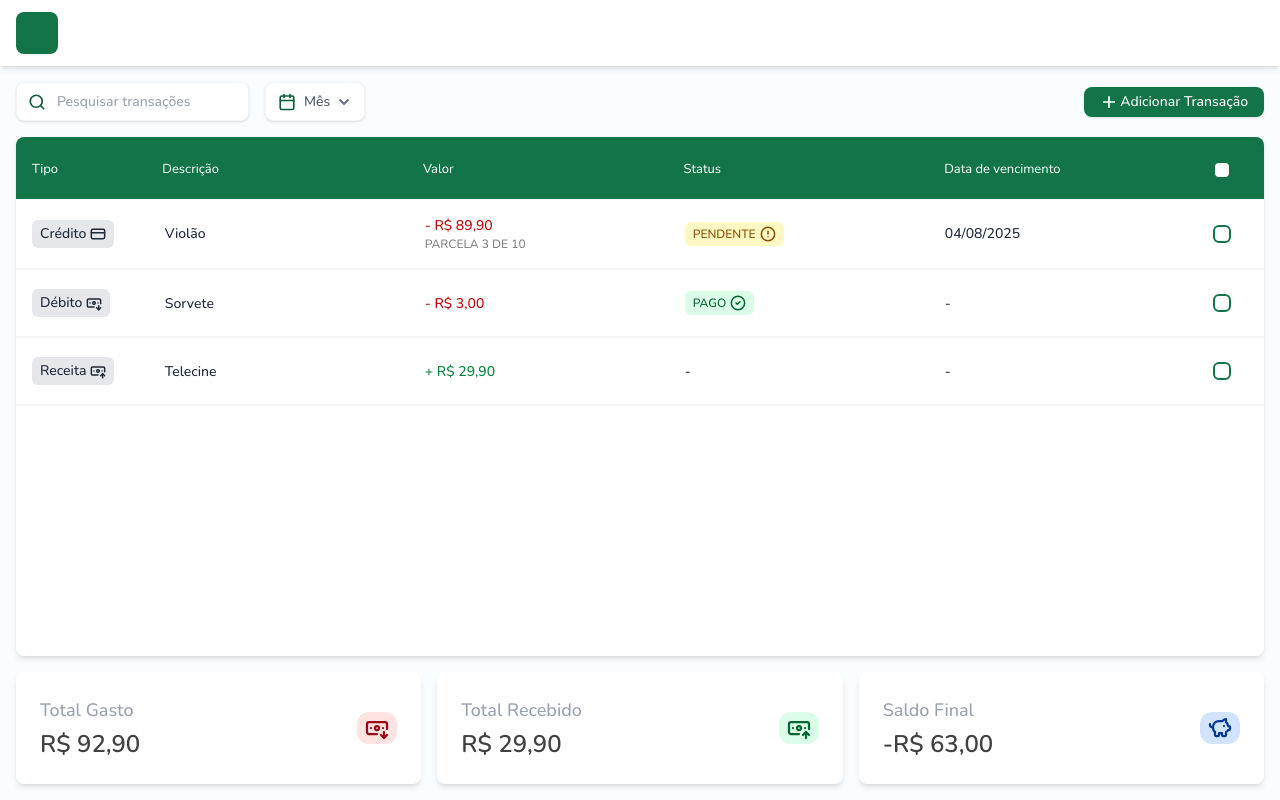
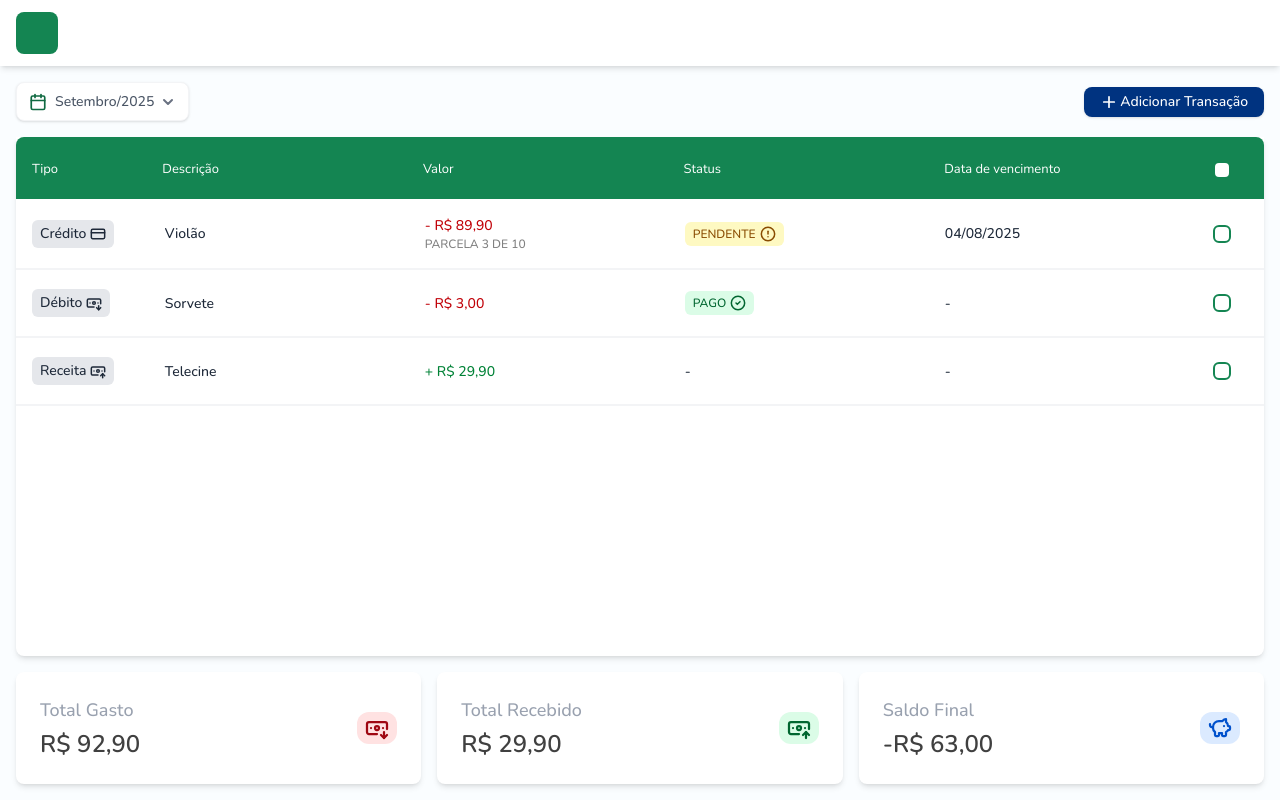
Before and after one commit to faelcjeronymo/financial-organizer, a Next.js app: page / in a window 1280 px wide. Built offline with nearby package versions, Linux system fonts and the light colour scheme.

Commit message:
layout improvements

```diff
--- /dev/null
+++ b/src/app/_components/Button/index.tsx
@@ -0,0 +1,37 @@
+import React from "react";
+
+interface ButtonProps {
+    className?: string,
+    onClick?: (event: React.MouseEvent<HTMLButtonElement>) => void,
+    text?: string,
+    icon?: React.ReactNode,
+    type?: "button" | "submit" | "reset",
+    color?: "primary" | "secondary",
+    onlyIcon?: boolean
+}
+
+const Button = (props: ButtonProps) => {
+    const { className, onClick, text, icon, type = "button", color, onlyIcon = false } = props;
+
+    let buttonColor = "";
+
+    switch (color) {
+        case "primary":
+            buttonColor = "bg-primary-500 text-white hover:bg-primary-600";
+            break;
+        case "secondary":
+            buttonColor = "bg-secondary-500 text-white hover:bg-secondary-600";
+            break;
+        default:
+            buttonColor = "bg-gray-200 text-neutral-700 hover:bg-gray-600";
+    }
+
+    return (
+        <button className={`flex justify-center items-center ms-auto border-0 rounded-lg px-4 py-1.5 h-[38] cursor-pointer transition-colors shadow ${buttonColor} ${className || ""}`.trim()} onClick={onClick} type={type}>
+            {icon && <span className="me-0.5">{icon}</span>}
+            {!onlyIcon && text && <span className="leading-4">{text}</span>}
+        </button>
+    );
+}
+
+export default Button;
--- a/src/app/_components/Dropdown/index.tsx
+++ b/src/app/_components/Dropdown/index.tsx
@@ -8,7 +8,6 @@ interface DropdownProps {
     icon?: ReactNode,
     label: string,
     items: Array<DropdownMenuItemProps> | Array<DropdownGroup>,
-    isSelect?: boolean
 }
 
 export interface DropdownGroup {
@@ -19,7 +18,7 @@ export interface DropdownGroup {
 export interface DropdownMenuItemProps {
     label: string,
     // action?: (event: MouseEvent) => void,
-    action?: (...args: any[]) => any,
+    action?: (event: React.MouseEvent) => void,
     href?: string,
     selected?: boolean
 }
@@ -28,6 +27,7 @@ export interface DropdownMenuProps {
     children: ReactNode,
     isClosed: boolean,
     ref: React.Ref<HTMLDivElement> | null,
+    alignment?: "left" | "right"
 }
 
 export interface DropdownButtonProps {
@@ -37,24 +37,14 @@ export interface DropdownButtonProps {
 }
 
 const Dropdown = (props: DropdownProps) => {
-    const { icon, label, items, isSelect } = props;
+    const { icon, label, items } = props;
     const [isClosed, setIsClosed] = useState(true);
     const buttonRef = useRef<HTMLButtonElement | null>(null);
     const menuRef = useRef<HTMLDivElement | null>(null);
     const menuItems: Array<JSX.Element> = [];
-    const [dropdownLabel, setDropdownLabel] = useState(label);
 
     const closeOnButtonClick = () => {
         setIsClosed(!isClosed);
-    }
-
-    const changeDropdownLabel = (newLabel: string) => {
-        setDropdownLabel(newLabel);
-    }
-
-    const selectDropdownAction = (funcaoPassada: (...args: any[]) => any, newLabel: string) => {
-        changeDropdownLabel(newLabel);
-        funcaoPassada();
     }
 
     //TODO: Refactor and use useCallback hook
@@ -76,7 +66,6 @@ const Dropdown = (props: DropdownProps) => {
         };
     }, []);
 
-    //TODO: Maybe will be better change "items"/"currentItems" to "content"
     for (const item in items) {
         if ('items' in items[item]) {
             const currentItem = items[item] as DropdownGroup;
@@ -91,40 +80,41 @@ const Dropdown = (props: DropdownProps) => {
                 const currentOptions = currentItem.items;
 
                 for (const option in currentOptions) {
-                    const newLabel = `${currentItem.title}/${currentOptions[option].label}`;
-
-                    // if (currentOptions[option].selected) {
-                    //     changeDropdownLabel(newLabel);
-                    // }
-
                     menuItems.push(
-                        <DropdownMenuItem key={crypto.randomUUID()} label={currentOptions[option].label} action={isSelect ? () => { selectDropdownAction(currentOptions[option].action!, newLabel) } : currentOptions[option].action }/>
+                        <DropdownMenuItem key={Math.random()} label={currentOptions[option].label} action={currentOptions[option].action} selected={currentOptions[option].selected}/>
                     );
                 }
             }
         } else {
             const currentItem = items[item] as DropdownMenuItemProps;
 
-            const newLabel = `${currentItem.label}`;
-
-            // if (currentItem.selected) {
-            //     changeDropdownLabel(newLabel);
-            // }
-
             menuItems.push(
-                <DropdownMenuItem key={crypto.randomUUID()} label={currentItem.label} action={isSelect ? (e) => { e.preventDefault(); selectDropdownAction(currentItem.action!, newLabel) } : currentItem.action }/>
+                <DropdownMenuItem key={Math.random()} label={currentItem.label} action={currentItem.action} selected={currentItem.selected}/>
             );
         }
+    }
+
+    const checkDropdownAlignment = () => {
+        if (menuRef.current) {
+            const rect = menuRef.current.getBoundingClientRect();
+            const screenWidth = window.innerWidth;
+
+            if (rect.left < 0) {
+                return "left";
+            } else if (rect.right > screenWidth) {
+                return "right";
+            }
+        }
+        return "left";
     }
 
     return (
         <div className="relative">
             <DropdownButton action={closeOnButtonClick} ref={buttonRef}>
                 {icon}
-                <div className="px-2 pe-1.5 text-gray-600">{dropdownLabel}</div>
+                <div className="px-2 pe-1.5 text-gray-600">{label}</div>
             </DropdownButton>
-            {/* TODO: mapear os items através de um objeto */}
-            <DropdownMenu isClosed={isClosed} ref={menuRef}>
+            <DropdownMenu isClosed={isClosed} ref={menuRef} alignment={checkDropdownAlignment()}>
                 {menuItems}
             </DropdownMenu>
         </div>
@@ -143,10 +133,21 @@ const DropdownButton = (props: DropdownButtonProps) => {
 }
 
 const DropdownMenu = (props: DropdownMenuProps) => {
-    const { children, isClosed } = props;
+    const { children, isClosed, alignment = "left" } = props;
+
+    let menuClassName: string = `absolute z-10 mt-2 w-56 origin-top-right rounded-md bg-white border-0 shadow-md transition focus:outline-hidden data-closed:scale-95 data-closed:transform data-closed:opacity-0 data-enter:duration-100 data-enter:ease-out data-leave:duration-75 data-leave:ease-in max-h-[468px] overflow-auto`;
+
+    switch (alignment) {
+        case "right":
+            menuClassName = `${menuClassName} right-0`.trim();
+            break;
+        case "left":
+            menuClassName = `${menuClassName} left-0`.trim();
+            break;
+    }
 
     const menuProps = {
-        "className": "absolute right-0 z-10 mt-2 w-56 origin-top-right rounded-md bg-white border border-gray-100 shadow-md transition focus:outline-hidden data-closed:scale-95 data-closed:transform data-closed:opacity-0 data-enter:duration-100 data-enter:ease-out data-leave:duration-75 data-leave:ease-in max-h-[468px] overflow-auto",
+        "className": menuClassName,
     };
 
     if (!isClosed) {
@@ -168,9 +169,9 @@ const DropdownMenu = (props: DropdownMenuProps) => {
 }
 
 const DropdownMenuItem = (props: DropdownMenuItemProps) => {
-    const { label, href = "#", action = undefined } = props;
+    const { label, href = "#", action = undefined, selected = false } = props;
 
-    const itemStyle = "block px-4 py-2 text-sm text-gray-700 hover:bg-gray-100 data-focus:bg-gray-100 data-focus:text-gray-900 data-focus:outline-hidden transition";
+    const itemStyle = `block px-4 py-2 text-sm text-gray-700 hover:bg-gray-100 data-focus:bg-gray-100 data-focus:text-gray-900 data-focus:outline-hidden transition ${selected ? "bg-primary-500 text-white hover:bg-primary-600" : ""}`;
 
     return (
         <a href={href} onClick={(e) => { action!(e) }} className={itemStyle}>
--- a/src/app/globals.css
+++ b/src/app/globals.css
@@ -2,6 +2,18 @@
 
 @theme {
   --color-primary-50: #e0faee;
+  --color-primary-100: #c1f6de;
+  --color-primary-200: #83ecbd;
+  --color-primary-300: #45e39c;
+  --color-primary-400: #1dc378;
+  --color-primary-500: #148552;
+  --color-primary-600: #106a42;
+  --color-primary-700: #0c5031;
+  --color-primary-800: #083521;
+  --color-primary-900: #041b10;
+  --color-primary-950: #020d08;
+
+  /* --color-primary-50: #e0faee;
   --color-primary-100: #bdf4da;
   --color-primary-200: #80eab8;
   --color-primary-300: #3ee094;
@@ -11,19 +23,19 @@
   --color-primary-700: #0b462b;
   --color-primary-800: #08301d;
   --color-primary-900: #04160d;
-  --color-primary-950: #020d08;
+  --color-primary-950: #020d08; */
 
-  --color-secondary-50: #d2e3fe;
-  --color-secondary-100: #a5c7fd;
-  --color-secondary-200: #4b8efc;
-  --color-secondary-300: #045deb;
-  --color-secondary-400: #033991;
-  --color-secondary-500: #011638;
-  --color-secondary-600: #01122d;
-  --color-secondary-700: #010e23;
-  --color-secondary-800: #000814;
-  --color-secondary-900: #00040a;
-  --color-secondary-950: #000205;
+  --color-secondary-50: #dbeaff;
+  --color-secondary-100: #b3d1ff;
+  --color-secondary-200: #66a3ff;
+  --color-secondary-300: #1a75ff;
+  --color-secondary-400: #0051cc;
+  --color-secondary-500: #003380;
+  --color-secondary-600: #002966;
+  --color-secondary-700: #001e4d;
+  --color-secondary-800: #001433;
+  --color-secondary-900: #000a1a;
+  --color-secondary-950: #00060f;
 }
 
 html, body {
--- a/src/app/page.tsx
+++ b/src/app/page.tsx
@@ -1,19 +1,20 @@
 'use client';
 
-import { BanknoteArrowDown, BanknoteArrowUp, Calendar, PiggyBank, Plus, Search } from "lucide-react";
+import { BanknoteArrowDown, BanknoteArrowUp, Calendar, PiggyBank, Plus } from "lucide-react";
 import Dropdown, { DropdownGroup } from "./_components/Dropdown";
 import TransactionsTable, { Transaction } from "./_components/TransactionsTable";
 import DataCard from "./_components/DataCard";
 import { PaymentType, TransactionType } from "./_components/Transaction";
 import { useEffect, useState } from "react";
-import CustomInput from "./_components/CustomInput";
+import Button from "./_components/Button";
+
+const monthNames = [
+    "Janeiro", "Fevereiro", "Março", "Abril", "Maio", "Junho",
+    "Julho", "Agosto", "Setembro", "Outubro", "Novembro", "Dezembro"
+];
 
 function getMonths(changeMonth: (year: number, month: number) => void, selectedYear: number, selectedMonth: number): Array<DropdownGroup> {
     const months: Array<DropdownGroup> = [];
-    const monthNames = [
-        "Janeiro", "Fevereiro", "Março", "Abril", "Maio", "Junho",
-        "Julho", "Agosto", "Setembro", "Outubro", "Novembro", "Dezembro"
-    ];
 
     for (let i = 2025; i <= 2027; i++) {
         months.push({
@@ -32,7 +33,7 @@ function getMonths(changeMonth: (year: number, month: number) => void, selectedY
 }
 
 //TODO: Fetch transactions from a database or API (REMOVE THIS)
-async function fetchTransactions(additionalParameters?: any) {
+async function fetchTransactions(additionalParameters?: {year: number, month: number}) {
     console.log(`Fetching transactions... Additional parameters: ${JSON.stringify(additionalParameters)}`);
 
     const transactions: Array<Transaction> = [];
@@ -87,6 +88,8 @@ const Page = () => {
     const [fetchingTransactions, setFetchingTransactions] = useState(false);
     const [selectedYear, setSelectedYear] = useState<number>(actualYear);
     const [selectedMonth, setSelectedMonth] = useState<number>(actualMonth + 1); // +1 to set next month as default
+    const selectedMonthName = monthNames[selectedMonth - 1]; // -1 because months are 0-indexed
+    const [dropdownLabel, setDropdownLabel] = useState<string>(`${selectedMonthName}/${selectedYear}`);
 
     const changeSelectedDate = (year: number, month: number) => {
         setSelectedYear(year);
@@ -118,6 +121,7 @@ const Page = () => {
     useEffect(() => {
         resetDataCards();
         getTransactions();
+        setDropdownLabel(`${selectedMonthName}/${selectedYear}`);
     }, [selectedYear, selectedMonth])
 
     const getTransactions = () => {
@@ -144,17 +148,12 @@ const Page = () => {
     return (
         <div className="relative h-full flex flex-col pb-4">
             <div className="flex items-center gap-x-4 mb-4">
-                <CustomInput placeholder="Pesquisar transações" icon={<Search size={18} />} />
                 <Dropdown
-                    label="Mês"
+                    label={dropdownLabel}
                     icon={<Calendar className="text-primary-600" size={18}/>}
                     items={months}
-                    isSelect
                 />
-                <button className="flex justify-center items-center ms-auto bg-primary-500 text-white border-0 rounded-lg px-4 py-1.5 h-[38] cursor-pointer transition-colors hover:bg-primary-500 shadow">
-                    <Plus className="me-0.5" width={18} height={18}/>
-                    <span className="leading-4">Adicionar Transação</span>
-                </button>
+                <Button color="secondary" onClick={() => {/*TODO: */}} text="Adicionar Transação" icon={<Plus width={18} height={18}/>}/>
             </div>
             <div className="bg-white border-0 shadow-md h-full overflow-auto rounded-b-lg mb-4">
                 <TransactionsTable transactions={transactions} isLoading={fetchingTransactions}/>
```
